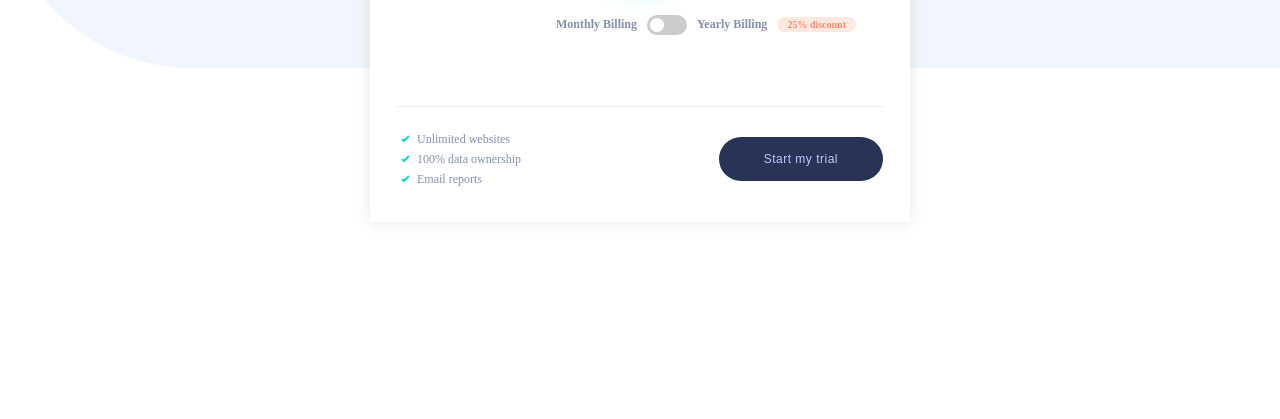
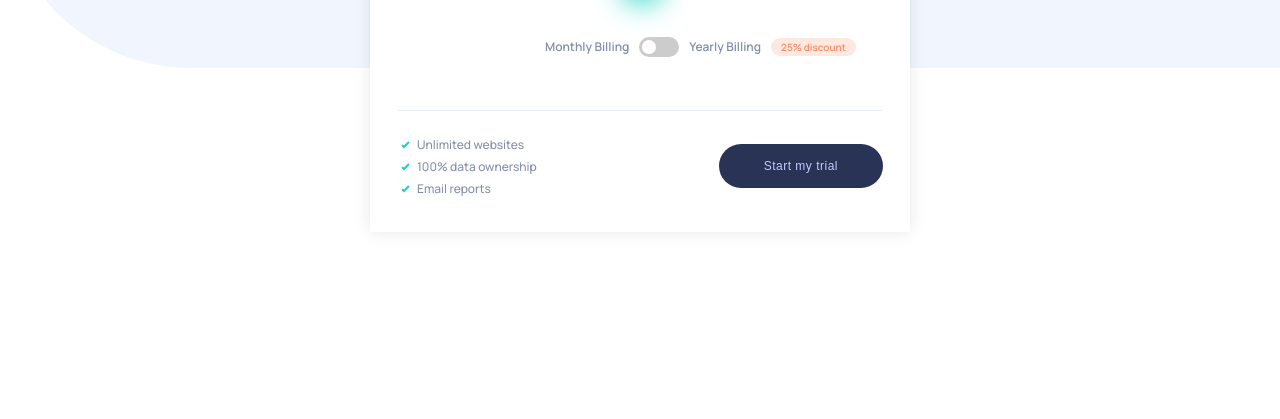
Before and after one commit to AlvarezBrandCo/interactive-pricing-component, a website: page index.html in a window 1280 px wide. Shown: the part 381-800 px from the top of the page. Drawn offline with Linux system fonts and the light colour scheme.

Commit message:
fix font

```diff
--- a/sass/main.scss
+++ b/sass/main.scss
@@ -1,14 +1,11 @@
-@font-face {
-  font-family: "Manrope";
-  src: url("../fonts/Manrope-VariableFont_wght.ttf") format("ttf"),
-}
+@import url('https://fonts.googleapis.com/css2?family=Manrope:wght@200;300;400;500;600;700;800&display=swap');
 
 @import "variables";
 @import "slider";
 @import "toggle";
 
 body {
-    font-family:"Manrope";
+    font-family: 'Manrope', sans-serif;
     color:$Grayish-Blue
 }
 .attribution {
```
Also changed, not shown: css/main.css.
